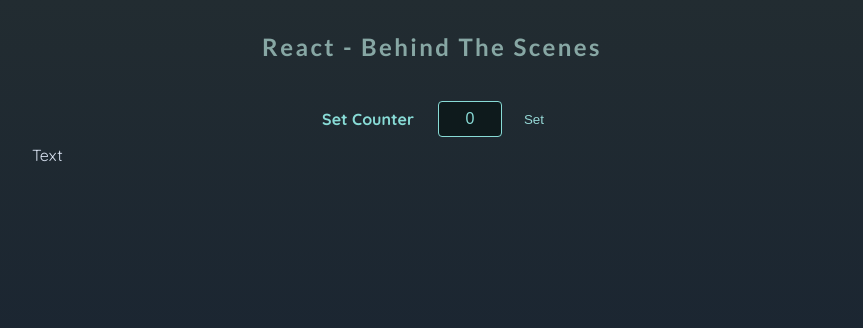
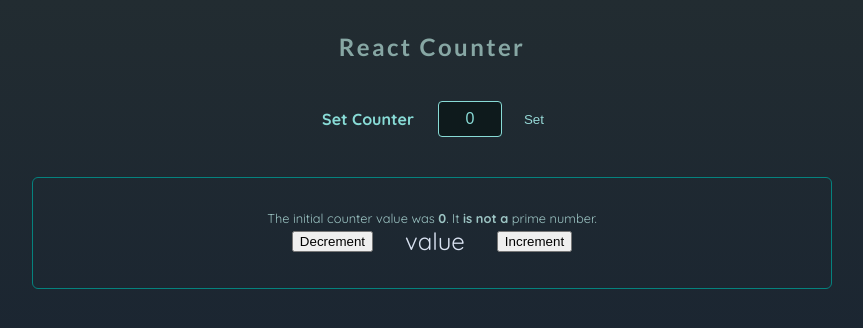
Before and after one commit to KozerT/react-counter, a React (Vite) app: page / in a window 1280 px wide. Shown: the top 328 px of the page, without its empty margins (208-1071 px from the left). Built offline with nearby package versions, Linux system fonts and the light colour scheme.

Commit message:
feat: Introduced Counter component

```diff
--- a/src/components/Counter/Counter.jsx
+++ b/src/components/Counter/Counter.jsx
@@ -1,7 +1,50 @@
-import React from "react";
+import React, { useState } from "react";
+import { log } from "../../log.js";
 
-const Counter = () => {
-  return <div>Text</div>;
+function isPrime(number) {
+  log("Calculating if is prime number", 2, "other");
+  if (number <= 1) {
+    return false;
+  }
+
+  const limit = Math.sqrt(number);
+
+  for (let i = 2; i <= limit; i++) {
+    if (number % i === 0) {
+      return false;
+    }
+  }
+
+  return true;
+}
+
+const Counter = ({ initialCount }) => {
+  log("<Counter /> rendered", 1);
+  const initialCountIsPrime = isPrime(initialCount);
+
+  const [counter, setCounter] = useState(initialCount);
+
+  function handleDecrement() {
+    setCounter((prevCounter) => prevCounter - 1);
+  }
+
+  function handleIncrement() {
+    setCounter((prevCounter) => prevCounter + 1);
+  }
+
+  return (
+    <section className="counter">
+      <p className="counter-info">
+        The initial counter value was <strong>{initialCount}</strong>. It{" "}
+        <strong>is {initialCountIsPrime ? "a" : "not a"}</strong> prime number.
+      </p>
+      <p>
+        <button onClick={handleDecrement}>Decrement</button>
+        <span value={counter}>value</span>
+        <button onClick={handleIncrement}>Increment</button>
+      </p>
+    </section>
+  );
 };
 
 export default Counter;
--- a/src/components/Header.jsx
+++ b/src/components/Header.jsx
@@ -5,7 +5,7 @@ const Header = () => {
   log("<Header /> rendered", 1);
   return (
     <header id="main-header">
-      <h1>React - Behind The Scenes</h1>
+      <h1>React Counter</h1>
     </header>
   );
 };
```
